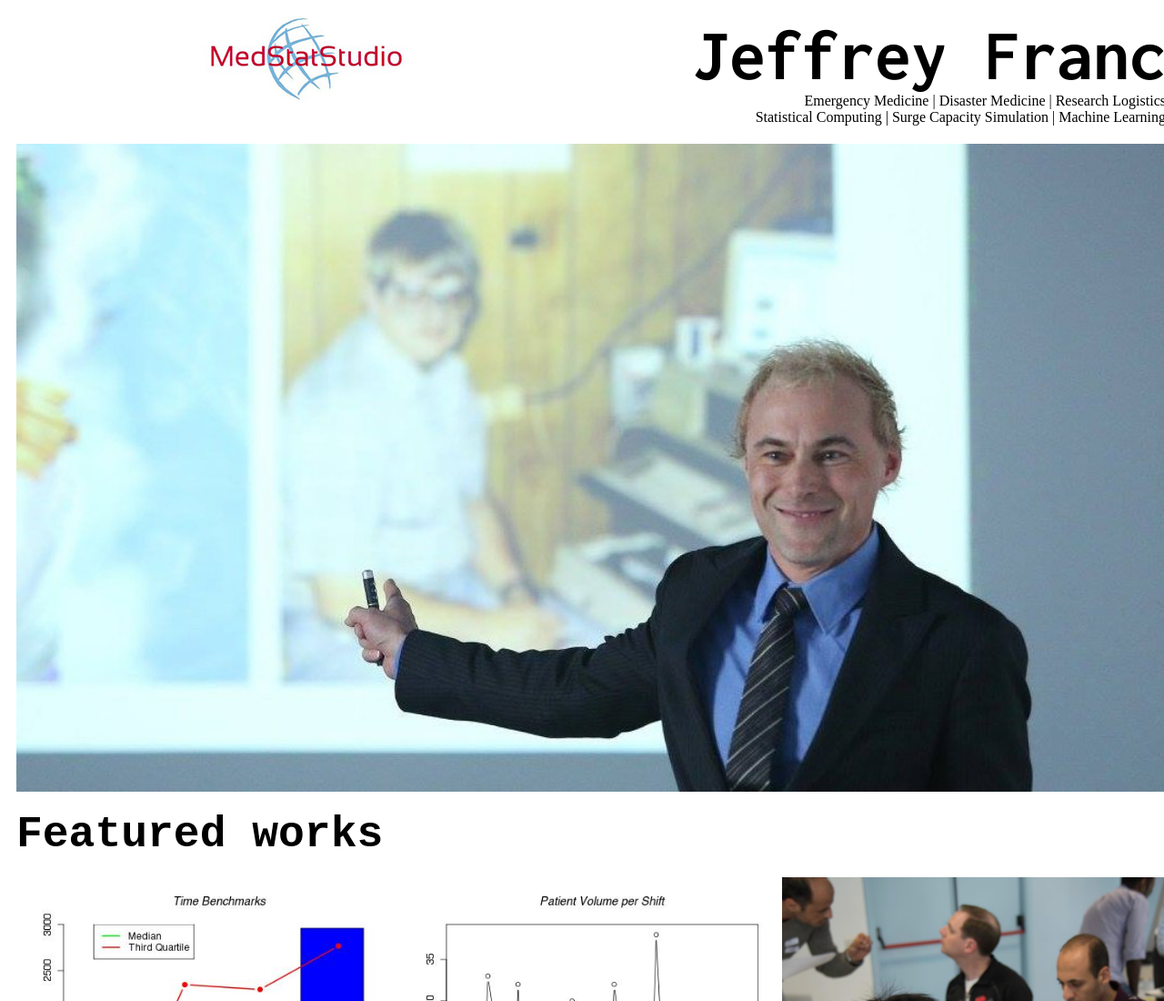
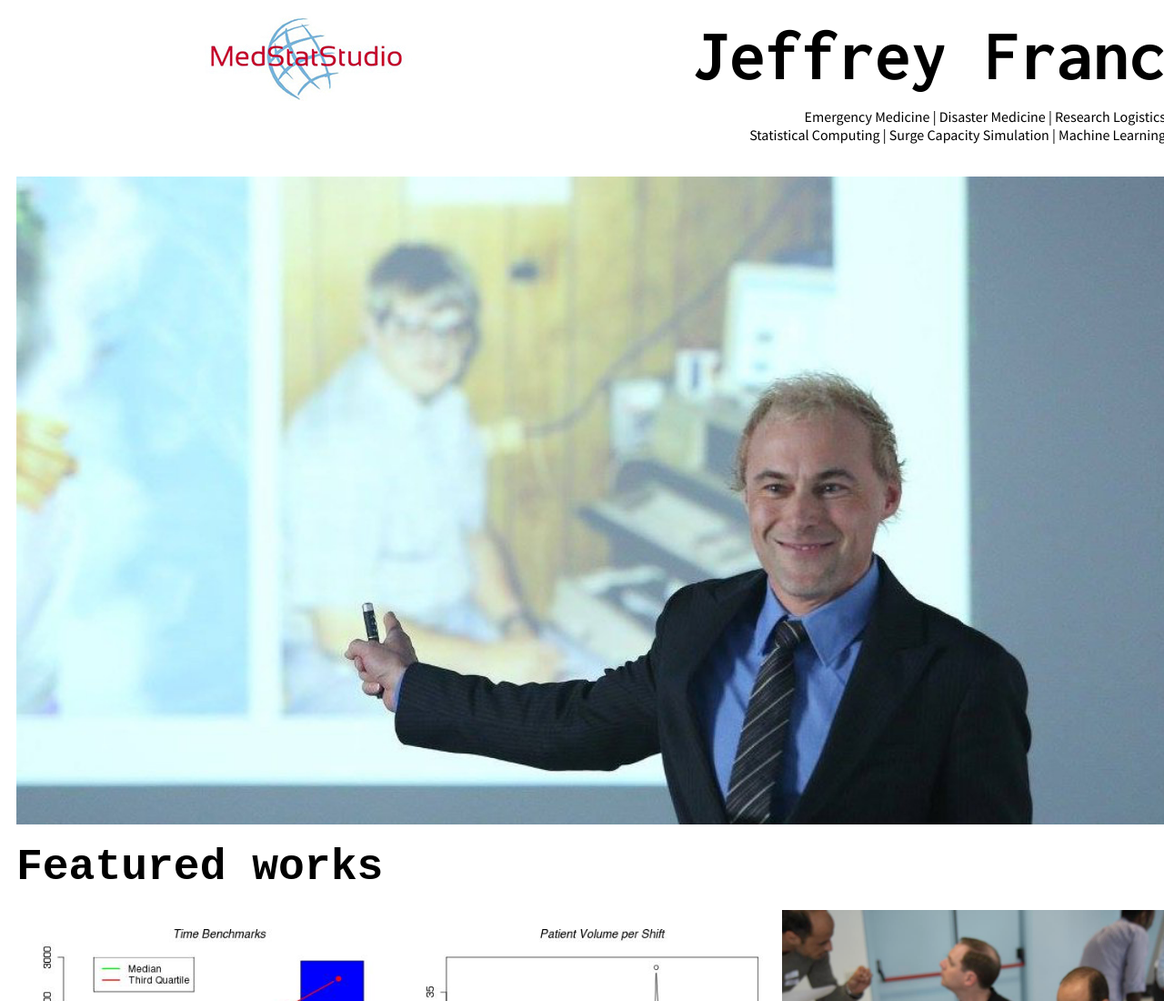
Before and after one commit to jeffrey-franc/JeffoPortfolio, a plain HTML site: page index.html in a window 1280 px wide. Shown: the top 1100 px of the page at 91% size. Drawn offline with Linux system fonts and the light colour scheme.

Commit message:
Adds container class

```diff
--- a/index.html
+++ b/index.html
@@ -10,15 +10,18 @@
 </head>
 
 <body>
-
+  <header>
+    <div class='container'>
     <div class='row'>
         <div class='col-6'><img src='assets/JPGlogoColorSmall_crop.jpg' alt="MedStatStudio Logo">
         </div>
         <div class='col-6' style='text-align: right'>
-            <h1>Jeffrey Franc</h1> Emergency Medicine | Disaster Medicine | Research Logistics
-            <br>Statistical Computing | Surge Capacity Simulation | Machine Learning
+          <h1>Jeffrey Franc</h1>
+	  <p>Emergency Medicine | Disaster Medicine | Research Logistics
+            <br>Statistical Computing | Surge Capacity Simulation | Machine Learning</p>
         </div>
     </div>
+</header>
 
     <div class="row">
         <img src="assets/jef.jpg" style="width: 100%" alt="Jeffrey Franc">
@@ -54,8 +57,10 @@
 	      https://git.medstatstudio.com/jeffrey-franc/pedsurge
 	    </a>
         </div>
+    </div>
 
     </div>
+
 
 </body>
 
```
